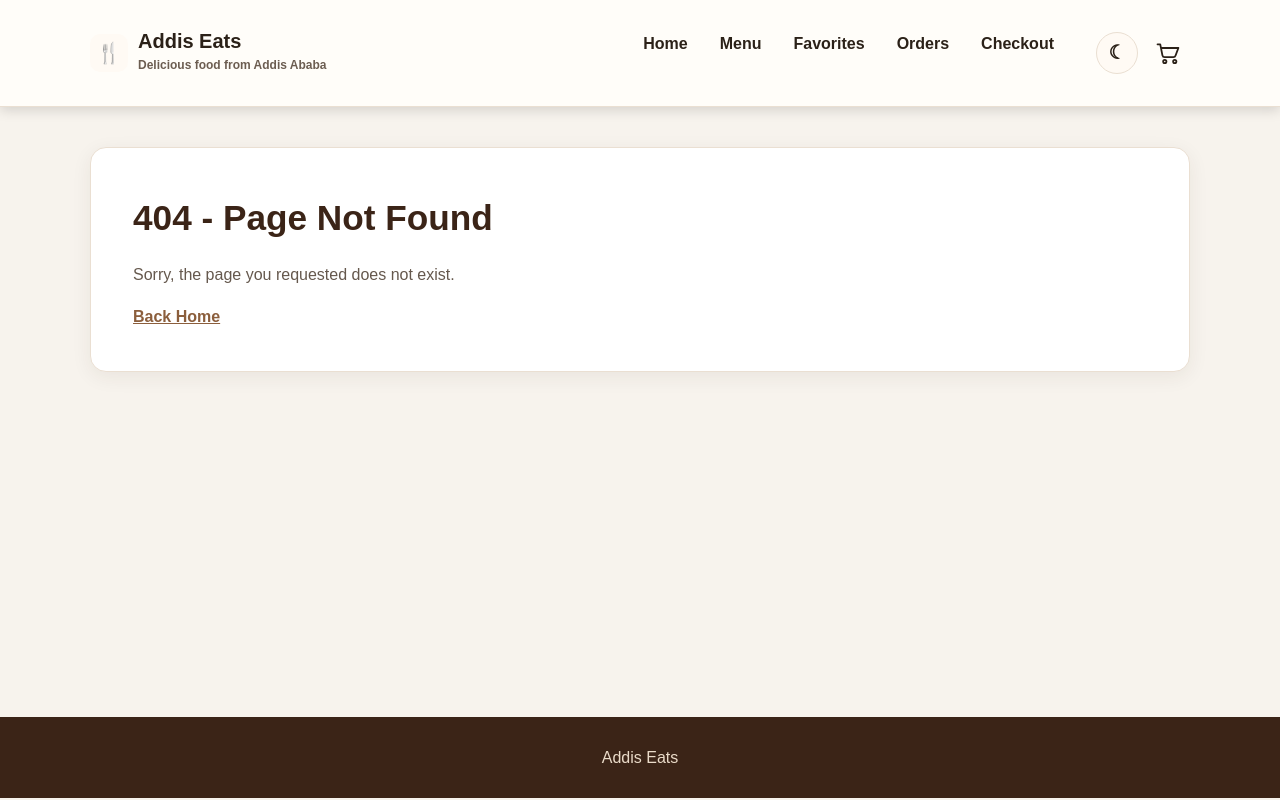
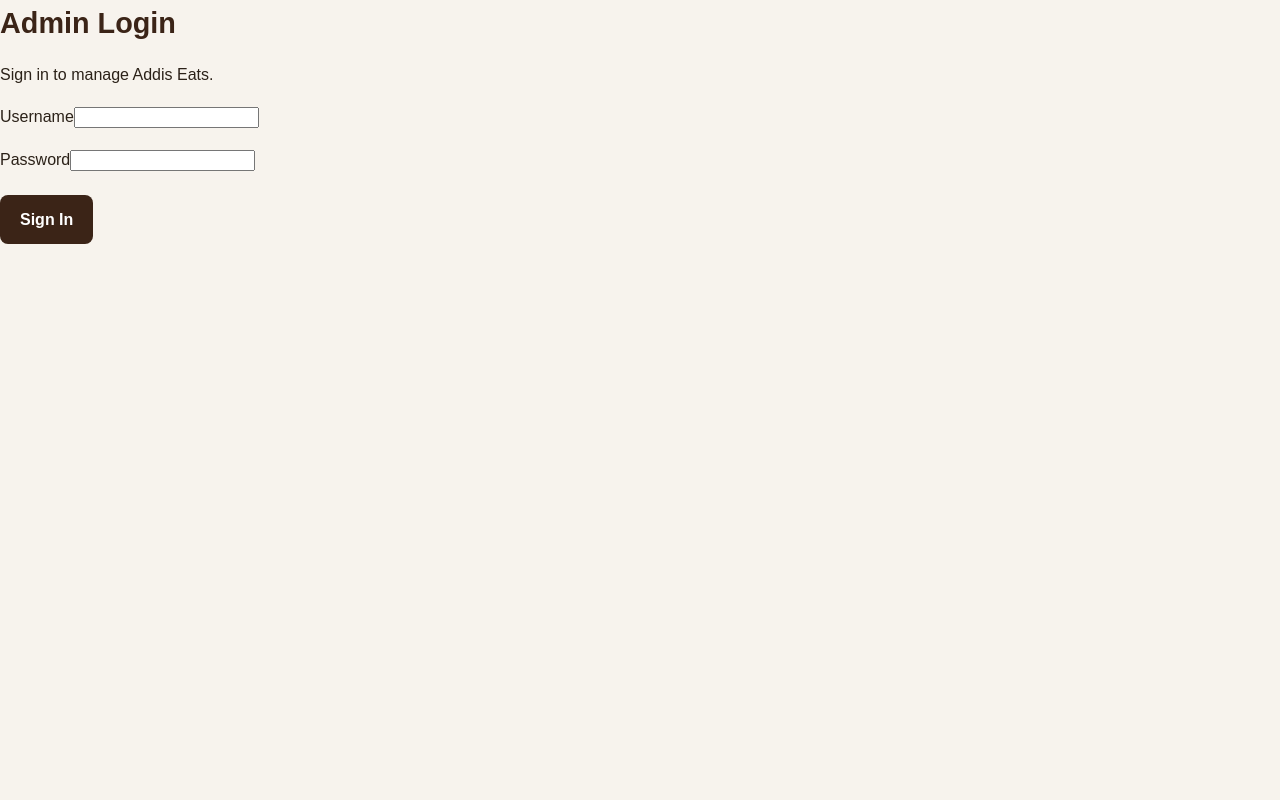
Before and after one commit to HaniSemayat/Addis-Eats, a React app: page /admin/login in a window 1280 px wide. Before the commit this address had no page. Built offline with nearby package versions, Linux system fonts and the light colour scheme; the HTML template or start-up script is replaced by a standard one.

Commit message:
feat: add protected admin authentication

```diff
--- a/src/App.jsx
+++ b/src/App.jsx
@@ -22,6 +22,10 @@ import ErrorBoundary from "./ErrorBoundary";
 import Favorites from "./favorites/Favorites";
 import Orders from "./orders/Orders";
 import ThemeProvider from "./theme/ThemeContext";
+
+import AdminLogin from "./admin/AdminLogin";
+import AdminLayout from "./admin/AdminLayout";
+import RequireAdmin from "./admin/RequireAdmin";
 
 const Checkout = lazy(
     () => import("./checkout/Checkout")
@@ -97,6 +101,7 @@ function App() {
             <AuthProvider>
                 <BrowserRouter>
                     <Routes>
+                        {/* Customer Routes */}
                         <Route
                             path="/"
                             element={<Layout />}
@@ -211,6 +216,54 @@ function App() {
                                 }
                             />
                         </Route>
+
+                        {/* Admin Login */}
+                        <Route
+                            path="/admin/login"
+                            element={
+                                <AdminLogin />
+                            }
+                        />
+
+                        {/* Protected Admin Routes */}
+                        <Route
+                            path="/admin"
+                            element={
+                                <RequireAdmin>
+                                    <AdminLayout />
+                                </RequireAdmin>
+                            }
+                        >
+                            <Route
+                                index
+                                element={
+                                    <p className="status">
+                                        Admin Dashboard
+                                        coming soon...
+                                    </p>
+                                }
+                            />
+
+                            <Route
+                                path="menu"
+                                element={
+                                    <p className="status">
+                                        Menu Manager
+                                        coming soon...
+                                    </p>
+                                }
+                            />
+
+                            <Route
+                                path="orders"
+                                element={
+                                    <p className="status">
+                                        Order Manager
+                                        coming soon...
+                                    </p>
+                                }
+                            />
+                        </Route>
                     </Routes>
                 </BrowserRouter>
             </AuthProvider>
--- /dev/null
+++ b/src/admin/AdminLayout.jsx
@@ -0,0 +1,69 @@
+import {
+    NavLink,
+    Outlet,
+    useNavigate
+} from "react-router-dom";
+
+import useAdminAuth from "./useAdminAuth";
+
+function AdminLayout() {
+    const { admin, logout } =
+        useAdminAuth();
+
+    const navigate = useNavigate();
+
+    function handleLogout() {
+        logout();
+        navigate("/admin/login");
+    }
+
+    return (
+        <div className="admin-layout">
+            <aside className="admin-sidebar">
+                <div className="admin-brand">
+                    <h2>Addis Eats</h2>
+
+                    <p>Admin Panel</p>
+                </div>
+
+                <nav className="admin-nav">
+                    <NavLink to="/admin">
+                        Dashboard
+                    </NavLink>
+
+                    <NavLink to="/admin/menu">
+                        Menu
+                    </NavLink>
+
+                    <NavLink to="/admin/orders">
+                        Orders
+                    </NavLink>
+                </nav>
+
+                <div className="admin-sidebar-footer">
+                    <p>
+                        Signed in as{" "}
+                        <strong>
+                            {admin?.username}
+                        </strong>
+                    </p>
+
+                    <button
+                        type="button"
+                        onClick={
+                            handleLogout
+                        }
+                    >
+                        Logout
+                    </button>
+                </div>
+            </aside>
+
+            <main className="admin-main">
+                <Outlet />
+            </main>
+        </div>
+    );
+}
+
+export default AdminLayout;
--- /dev/null
+++ b/src/admin/AdminLogin.jsx
@@ -0,0 +1,100 @@
+import { useState } from "react";
+import { useNavigate } from "react-router-dom";
+
+function AdminLogin() {
+    const [username, setUsername] =
+        useState("");
+
+    const [password, setPassword] =
+        useState("");
+
+    const [error, setError] =
+        useState("");
+
+    const navigate = useNavigate();
+
+    function handleSubmit(event) {
+        event.preventDefault();
+
+        setError("");
+
+        if (
+            username === "admin" &&
+            password === "admin123"
+        ) {
+            sessionStorage.setItem(
+                "addis-eats-admin",
+                JSON.stringify({
+                    username: "admin"
+                })
+            );
+
+            navigate("/admin");
+            return;
+        }
+
+        setError(
+            "Invalid username or password."
+        );
+    }
+
+    return (
+        <section className="admin-login">
+            <div className="admin-login-card">
+                <h2>Admin Login</h2>
+
+                <p>
+                    Sign in to manage Addis Eats.
+                </p>
+
+                <form
+                    onSubmit={handleSubmit}
+                >
+                    <label>
+                        Username
+                        <input
+                            type="text"
+                            value={username}
+                            onChange={
+                                function (event) {
+                                    setUsername(
+                                        event.target.value
+                                    );
+                                }
+                            }
+                            required
+                        />
+                    </label>
+
+                    <label>
+                        Password
+                        <input
+                            type="password"
+                            value={password}
+                            onChange={
+                                function (event) {
+                                    setPassword(
+                                        event.target.value
+                                    );
+                                }
+                            }
+                            required
+                        />
+                    </label>
+
+                    {error && (
+                        <p className="error">
+                            {error}
+                        </p>
+                    )}
+
+                    <button type="submit">
+                        Sign In
+                    </button>
+                </form>
+            </div>
+        </section>
+    );
+}
+
+export default AdminLogin;
--- /dev/null
+++ b/src/admin/RequireAdmin.jsx
@@ -0,0 +1,20 @@
+import { Navigate } from "react-router-dom";
+
+import useAdminAuth from "./useAdminAuth";
+
+function RequireAdmin({ children }) {
+    const { isAdmin } = useAdminAuth();
+
+    if (!isAdmin) {
+        return (
+            <Navigate
+                to="/admin/login"
+                replace
+            />
+        );
+    }
+
+    return children;
+}
+
+export default RequireAdmin;
--- /dev/null
+++ b/src/admin/useAdminAuth.js
@@ -0,0 +1,33 @@
+import { useState } from "react";
+
+function getSavedAdmin() {
+    const savedAdmin = sessionStorage.getItem(
+        "addis-eats-admin"
+    );
+
+    return savedAdmin
+        ? JSON.parse(savedAdmin)
+        : null;
+}
+
+function useAdminAuth() {
+    const [admin, setAdmin] = useState(
+        getSavedAdmin
+    );
+
+    function logout() {
+        sessionStorage.removeItem(
+            "addis-eats-admin"
+        );
+
+        setAdmin(null);
+    }
+
+    return {
+        admin,
+        isAdmin: Boolean(admin),
+        logout
+    };
+}
+
+export default useAdminAuth;
```
